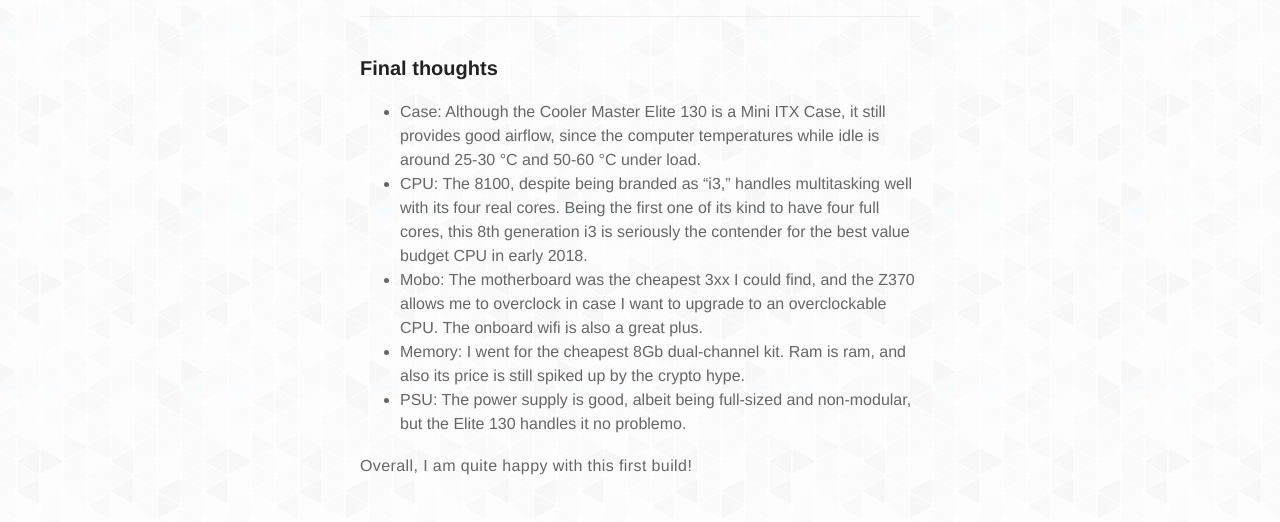
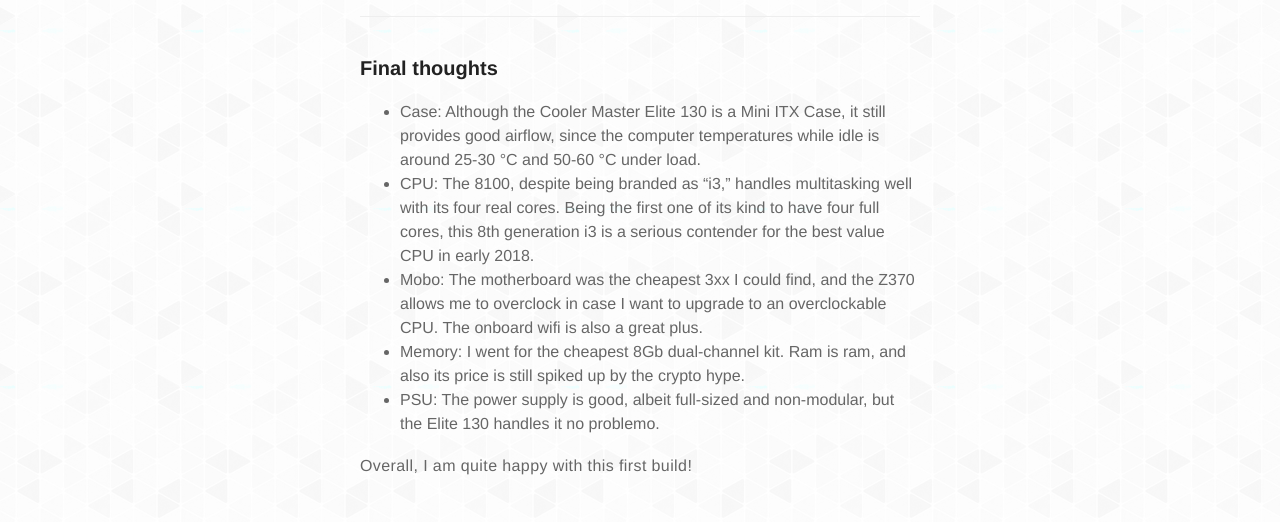
Before and after one commit to hieusydo/hieusydo.github.io, a Jekyll site: the page built from _posts/2018-04-23-first-pc-build.markdown, in a window 1280 px wide and 900 px high, scrolled down 6129 px, cut to the strip 85-900 px from the top of the window. Shown: the top 522 px of the strip. Built offline with Jekyll 4.4.1, drawn with Linux system fonts in a browser that asks for light colours; comment, search, counter and statistics services are not loaded; some of the changed text lies outside the part shown.

Commit message:
Fixed pc build typo

```diff
--- a/_posts/2018-04-23-first-pc-build.markdown
+++ b/_posts/2018-04-23-first-pc-build.markdown
@@ -16,7 +16,7 @@
 
 After many years following Linus Tech Tips and JayzTwoCents, as well as entertaining myself with some hypothetical builds through PCPartPicker, <br><b>*I finally saved enough and built my very first personal computer!*</b>
 
-I will mostly need this PC as a secondary machine to support my five-year-old Macbook Pro, which ran into the screen discoloration issue last year and had to be left in the store for a week. Also, I will need to run some of my research experiments and do casual gaming on the side.
+I will mostly need this PC as a secondary machine to support my five-year-old Macbook Pro, which ran into a screen discoloration issue last year and had to be left in the store for a week. Also, I will need to run some of my research experiments and do casual gaming on the side.
 
 ---
 
@@ -100,9 +100,9 @@
 
 <h3>Final thoughts</h3>
 - <b>Case:</b> Although the Cooler Master Elite 130 is a Mini ITX Case, it still provides good airflow, since the computer temperatures while idle is around 25-30 &deg;C and 50-60 &deg;C under load.
-- <b>CPU:</b> The 8100, despite being branded as "i3," handles multitasking well with its four real cores. Being the first one of its kind to have four full cores, this 8th generation i3 is seriously the contender for the best value budget CPU in early 2018.
+- <b>CPU:</b> The 8100, despite being branded as "i3," handles multitasking well with its four real cores. Being the first one of its kind to have four full cores, this 8th generation i3 is a serious contender for the best value CPU in early 2018.
 - <b>Mobo:</b> The motherboard was the cheapest 3xx I could find, and the Z370 allows me to overclock in case I want to upgrade to an overclockable CPU. The onboard wifi is also a great plus.
 - <b>Memory:</b> I went for the cheapest 8Gb dual-channel kit. Ram is ram, and also its price is still spiked up by the crypto hype.
-- <b>PSU:</b> The power supply is good, albeit being full-sized and non-modular, but the Elite 130 handles it no problemo.
+- <b>PSU:</b> The power supply is good, albeit full-sized and non-modular, but the Elite 130 handles it no problemo.
 
 Overall, I am quite happy with this first build!
```
Also changed, not shown: other parts of _posts/2018-04-23-first-pc-build.markdown (+1 -1 lines).
